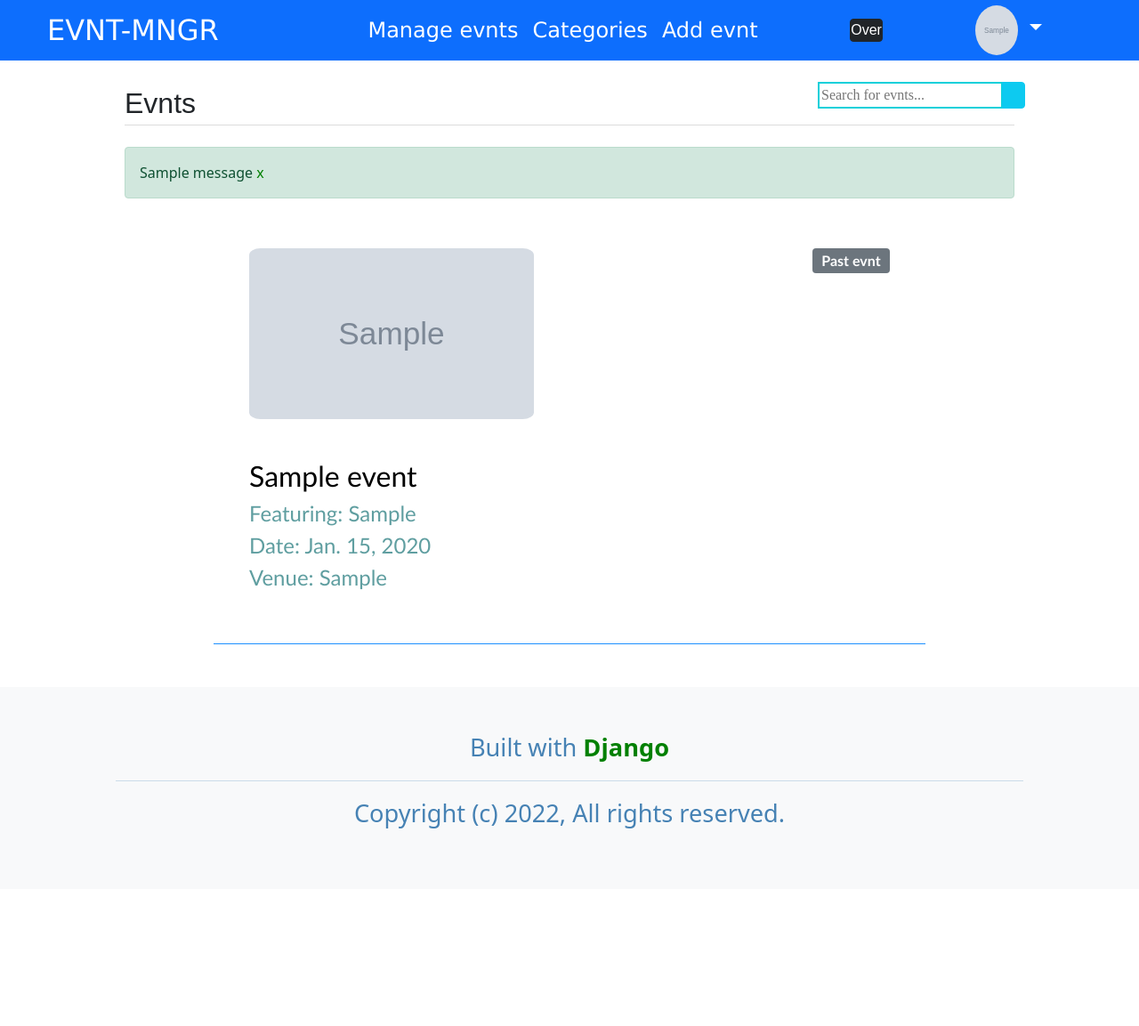
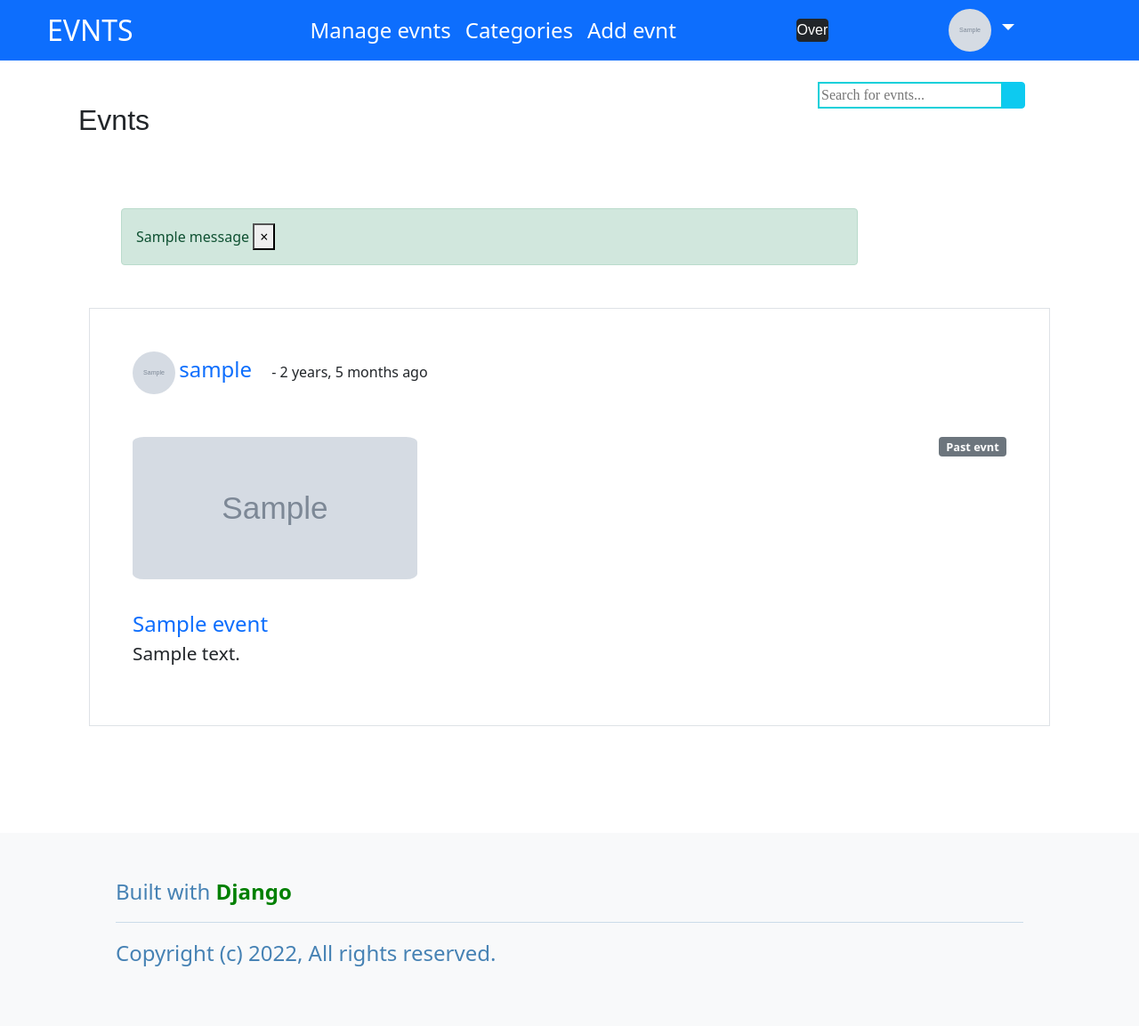
Before and after one commit to Klvxn/Evnts, a Django app: page /home/ in a window 1280 px wide. Shown: the whole page at 89% size. Before the commit the page ends 931 px from the top, so only its background shows below. Run offline with Django 4.2, Linux system fonts and the light colour scheme; a user stored in the database is signed in; tables that the repository leaves empty hold one stand-in row (values such as "Sample post"); grey boxes marked "Sample" are stand-in pictures; one stand-in notice (Sample message) is shown; some libraries are stand-ins or nearby versions.

Commit message:
redesign -1

```diff
--- a/Evnts/settings.py
+++ b/Evnts/settings.py
@@ -21,7 +21,7 @@ BASE_DIR = Path(__file__).resolve().parent.parent
 # See https://docs.djangoproject.com/en/4.0/howto/deployment/checklist/
 
 # SECURITY WARNING: keep the secret key used in production secret!
-SECRET_KEY = "django-insecure-!0&g*o(9$=jy-d1zqyjh*d%)^d9*%f*^9n#5!eg3p-sg*-iie-"
+SECRET_KEY = "safe-space"
 
 # SECURITY WARNING: don't run with debug turned on in production!
 DEBUG = True
--- a/accounts/templates/register.html
+++ b/accounts/templates/register.html
@@ -4,7 +4,7 @@
 
 
 {% block title %}
-<h2 id="title" > Register </h2>
+<h2> Register </h2>
 {% endblock title %}
 
 
@@ -16,11 +16,11 @@
 {% if messages %}
     <div class="error-messages bg-danger">
         {% for messages in messages %}
-            {{messages}} <a href="" class="close">x</a>
+            {{ messages }} <a href="" class="close">x</a>
         {% endfor %}
     </div>
 {% endif %}
-<div style="text-align: center; font-size:1.5rem;"> Fill the form to register </div>
+
 <form enctype="multipart/form-data" method="post" action="" class="form-group">
     {% csrf_token %}
     {% bootstrap_form form %}
--- a/events/models.py
+++ b/events/models.py
@@ -66,6 +66,7 @@ class PublicEventManager(models.Manager):
 class Event(models.Model):
 
     user = models.ForeignKey(settings.AUTH_USER_MODEL, on_delete=models.CASCADE)
+    date_posted = models.DateTimeField(auto_now_add=True, null=True)
     event_list = models.ForeignKey(
         EventList, on_delete=models.PROTECT, null=True, blank=True
     )
@@ -79,7 +80,7 @@ class Event(models.Model):
     host = models.CharField(max_length=50, blank=True)
     special_guests = models.CharField(max_length=100, blank=True)
     venue = models.CharField(max_length=100)
-    date = models.DateTimeField()
+    date_of_event = models.DateTimeField()
     make_private = models.BooleanField(
         verbose_name="Make Private?",
         help_text="Do you want to keep this evnt from others?",
@@ -107,9 +108,10 @@ class Event(models.Model):
     def get_absolute_url_for_private_events(self):
         return reverse("events:private-event-detail", kwargs={"slug": self.slug})
 
+    @property
     def past_event(self):
         date = timezone.now().date()
-        if self.date.date() < date:
+        if self.date_of_event.date() < date:
             return True
 
 
--- a/events/templates/base.html
+++ b/events/templates/base.html
@@ -27,7 +27,7 @@
     <body>
         <nav class="navbar navbar-expand-md bg-primary">
 
-            <a class="navbar-brand px-5" href="{% url 'events:home'%}"> EVNT-MNGR </a>
+            <a class="navbar-brand px-5" href="{% url 'events:home'%}"> EVNTS </a>
 
             <button aria-controls="navbarCollapse" aria-expanded="false" aria-label="Toggle navigation" class="navbar-toggler bg-primary"
                     data-target="#navbarCollapse" data-toggle="collapse" type="button">
@@ -53,12 +53,12 @@
                             <div class="dropdown">
                                 <a class="nav-link mx-auto dropdown-toggle" data-bs-toggle="dropdown" data-toggle="dropdown" href=""
                                    id="userMenu" type="button">
-                                   {% if user.image %}
+                                    {% if user.image %}
                                         <img src="{{user.image.url}}" alt="">
                                     {% else %}
                                         <img src="/static/images/anon.png" alt="">
                                     {% endif %}
-                                     </a>
+                                </a>
                                 <ul class="dropdown-menu" aria-labelledby="userMenu">
                                     <li><a class="dropdown-item" href="{{user.get_absolute_url}}" >View profile </a></li>
                                     <div class="dropdown-divider"></div>
@@ -90,7 +90,7 @@
         </form>
         {% endblock %}
         <main>
-            <div class="container-fluid">
+            <div class="container-fluid p-4">
                 {% block title %} {% endblock %}
 
                 {% block content %}  {% endblock %}
--- a/events/templates/homepage.html
+++ b/events/templates/homepage.html
@@ -1,4 +1,5 @@
 {% extends 'base.html' %}
+
 
 {% block title %}
 <h2> Evnts </h2>
@@ -6,32 +7,43 @@
 
 
 {% block content %}
-<section>
 {% if messages %}
-        <div class="alert alert-success">
-            {% for messages in messages %}
-                {{messages}} <a href="" style="color:green;" class="close">x</a>
+    <div class="alert alert-success w-75 m-5" role="alert">
+        {% for message in messages %}
+            <span> {{ message }} </span>
+            <button type="button" class="close" data-dismiss="alert" aria-label="Close">
+                <span aria-hidden="true">&times;</span>
+            </button>
         {% endfor %}
     </div>
 {% endif %}
+
+<div class="container-fluid">
     {% for event in events %}
-        <div class="events-container">
+        <div class="p-5 mb-5 border">
+            <div id="posted-by" class="mb-5">
+                {% if event.user.image %}
+                    <img src="{{user.image.url}}" alt="My Avi" class="mb-0">
+                {% else %}
+                    <img src="/static/images/anon.png" alt="anon" class="mb-0">
+                {% endif %}
+                <span> <a href="{{ event.user.get_absolute_url }}"> {{ event.user }} </a> </span>
+                <span class="mx-3"> - {{ event.date_posted|timesince }} ago</span>
+            </div>
+
             {% if event.past_event %}
                 <p class="badge bg-secondary" id="badge"> Past evnt </p>
             {% endif %}
+
+            <div>
                 {% if event.image %}
-                <div>
                   <img src="{{event.image.url}}" alt="">
-                </div>
-            {% endif %} <br>
+                {% endif %}
+                <br>
                 <a href="{{event.get_absolute_url}}"> {{event}} </a>
-            <!--<span class="lol"> {{event.description|truncatechars:'150'}} </span> <br> --> <br>
-            <div>
-                <p>  {% if event.special_guests %} Featuring: {{event.special_guests}} <br> {% endif %}
-                    Date: {{event.date.date}} <br>
-                    Venue: {{event.venue}} </p>
+                <p> {{event.description|truncatewords:20}} </p>
             </div>
         </div>
     {% endfor %}
-</section>
+</div>
 {% endblock content %}
--- a/events/views.py
+++ b/events/views.py
@@ -68,7 +68,7 @@ class EventsListView(View):
     template_name = "homepage.html"
 
     def get(self, request):
-        events = Event.public.all().order_by("date")
+        events = Event.public.all().order_by("date_posted")
         context = {"events": events}
         return render(request, self.template_name, context)
 
@@ -82,9 +82,7 @@ class EventDetailView(View):
         event = get_event(slug)
         tags = event.tags.all()
         related_events = (
-            Event.objects.filter(tags__id__in=tags)
-            .exclude(id=event.id)
-            .order_by("date").distinct()
+            Event.objects.filter(tags__id__in=tags).exclude(id=event.id).order_by("date_posted").distinct()
         )
         form = self.form_class()
         comment_set = event.comments.all()
@@ -168,10 +166,7 @@ class PrivateEventDetailView(LoginRequiredMixin, View):
             event = Event.private.get(user=request.user, name=event)
             tags = event.tags.all()
             related_events =(
-                Event.objects.filter(tags__id__in=tags)
-                .exclude(id=event.id)
-                .order_by("date")
-                .distinct()
+                Event.objects.filter(tags__id__in=tags).exclude(id=event.id).order_by("date_posted").distinct()
             )
         else:
             return HttpResponseForbidden()
@@ -205,7 +200,8 @@ class AddEventView(LoginRequiredMixin, View):
             return redirect(event)
         else:
             messages.error(request, "Your evnt was not posted. Try again.")
-        return render(request, self.template_name, context={"form": form})
+        context = {"form": form}
+        return render(request, self.template_name, context)
 
 
 class EditEventView(LoginRequiredMixin, View):
@@ -237,9 +233,8 @@ class EditEventView(LoginRequiredMixin, View):
                 return redirect(edit)
             else:
                 messages.error(request, "Error while updating evnt.")
-            return render(
-                request, self.template_name, context={"form": form, "event": event}
-            )
+            context = {"form": form, "event": event}
+            return render(request, self.template_name, context)
         else:
             return HttpResponseForbidden()
 
--- a/pytest.ini
+++ b/pytest.ini
@@ -1,3 +1,3 @@
 [pytest]
-DJANGO_SETTINGS_MODULE = eventsApp.settings
+DJANGO_SETTINGS_MODULE = Evnts.settings
 python_files = tests.py
--- a/static/css/base.css
+++ b/static/css/base.css
@@ -3,17 +3,21 @@ body {
     padding: 0;
 }
 
-main{
-    margin-left: 10%;
-    margin-right: 10%;
+:root {
+    --font-size: 1.5rem;
 }
 
-a{
-    text-decoration: none;
+main{
+    margin: 0 5%;
 }
+
 
 h1, h2, h3, h4, h5{
     font-family: Muli, sans-serif;
+}
+
+a {
+    text-decoration: none;
 }
 
 a.btn{
@@ -40,7 +44,6 @@ a.btn{
 /* Nav bar  */
 .navbar{
     padding: 5px;
-    font-family: 'Lucida Grande', 'Lucida Sans Unicode', Geneva, Verdana, sans-serif;
 }
 
 nav a.navbar-brand{
@@ -83,7 +86,7 @@ div.dropdown li a{
 
 #userMenu img {
     width: 3rem;
-    height: 3.5rem;
+    height: 3rem;
     border-radius: 50%;
 }
 
@@ -91,11 +94,7 @@ div.dropdown li a{
 /*  Page title */
 h2 {
     font-family: sans-serif;
-    border-bottom: 1px solid gainsboro;
-    padding: 5px 0;
-    text-align: left;
-    margin: 0 auto;
-    margin-bottom: 1.5rem;
+    margin-bottom: 5rem;
 }
 
 #searchbar {
@@ -110,131 +109,82 @@ h2 {
 
 
 /* Index page. */
-.container {
+div.index {
     margin-top: 3rem;
     text-align: center;
 }
 
-img {
-    border-radius: 5%;
-    height: 18rem;
+div.index img {
+    height: 20rem;
     width: 20rem;
-    margin-top:0;
-    margin-bottom:0;
-    padding: 0;
 }
 
 figure {
     margin: 4rem;
 }
 
-figcaption{
-    font-size: 1.5rem;
+figcaption {
+    font-size: var(--font-size);
 }
 
 
 /* Events home page. */
-.events-container {
-    border-bottom: 0.1rem solid dodgerblue ;
-    margin-left: 10% ;
-    margin-right: 10% ;
-    padding:  40px;
-    font-family:'Gill Sans', 'Gill Sans MT', Calibri, 'Trebuchet MS', sans-serif;
-    background-color: white;
+#posted-by a {
+    font-size: var(--font-size);
 }
 
-.events-container a{
-    font-size: 2rem;
-    color: black;
+#posted-by img {
+    width: 3rem;
+    height: 3rem;
+    border-radius: 50%;
 }
 
-.events-container p {
-    font-size: 1.5rem;
-    color: cadetblue;
+.container-fluid a {
+    font-size: var(--font-size);
+}
+
+.container-fluid p {
+    font-size: 1.3rem;
 }
 
 #badge {
-    font-size: 1rem;
+    font-size: .8rem;
     color: white;
     float: right;
 }
 
-.events-container a.btn{
-    font-size: 1.2rem;
-}
-
-.events-container a.btn:hover{
-    color: white;
-    text-decoration:none;
-}
-
-.events-container a:hover{
-    color: #394ae8;
-    font-weight: normal;
-    text-decoration:none;
-}
-
-.events-container img{
+.container-fluid img {
     border-radius: 4%;
-    height: 12rem;
+    height: 10rem;
     width: 20rem;
-    margin-bottom: 1rem;
-}
-
-
-/* messages */
-.success-messages  {
-    font-size: x-large;
-    background-color: lightgreen ;
-    width: 100%;
-    text-align: left;
-    padding: 1rem ;
-    margin-bottom: 3rem;
-}
-
-.error-messages {
-    color:rgb(246, 192, 192);
-    font-size: x-large;
-    width: 100%;
-    text-align: left;
-    padding: 1rem ;
-    margin-bottom: 3rem;
-
-}
-
-.error-messages a{
-    float: right;
-    color: white;
+    margin-bottom: 2rem;
 }
 
 
 /* Events detail page. */
-#event a{
-    font-size: 1.5rem;
+.event-detail{
+    font-size: var(--font-size);
+    margin: 0 auto;
 }
 
-#event img{
-   border-radius: 1%;
+.event a {
+    font-size: var(--font-size);
+}
+
+.event img {
+    border-radius: 1%;
     height: 25rem;
     width:45rem;
     margin-top: 2rem;
     margin-bottom: 3rem;
 }
 
-.event-detail{
-    font-size: 1.5rem;
-    font-family:sans-serif;
-    font-weight: lighter;
-}
-
-.comments{
-    font-size: 22px;
+.comments {
     border: 1px solid lightgrey;
 }
 
-.comments i{
+.comments i {
     color: rgb(206, 209, 215);
-    font-size: large;
     margin-left: 3rem;
 }
 
@@ -249,23 +199,21 @@ textarea {
 .related .events ul{
     list-style: none;
     display: inline-flex;
+    justify-content: space-evenly;
 }
 
 .related img {
-    width: 16rem;
+    width: 15rem;
     height: 15rem;
     border-radius: 0;
 }
 
 
 /* Private Events page. */
-#sidenote{
+div.alert {
     width: fit-content;
     margin:0 auto;
-    border: 1px solid tomato;
-    padding: 0;
 }
-
 
 
 /* Categories page. */
@@ -278,7 +226,7 @@ textarea {
     font-size: 1.5rem;
 }
 
-.container-1 a:hover{
+.container-1 a:hover {
     color: black;
 }
 
@@ -298,29 +246,25 @@ textarea {
 
 
 /* User profile page. */
-.user{
+.user {
     font-size: 1.6rem;
     text-align: center;
 }
 
-.user a{
+.user a {
     font-size: 1.8rem;
 }
 
 
 /*  Forms. */
-form{
-    margin-left: 3%;
-    margin-right: 3%;
+form {
+    margin: 0 3%;
+
 }
 
-form.comment{
-    margin: 0 0 0 0;
+form.comment {
+    margin: 0 ;
     font-size: 13px;
-}
-
-h5{
-   counter-reset:none;
 }
 
 .form-group {
@@ -336,19 +280,16 @@ h5{
     font-size: 1.7rem;
 }
 
+
 /* Footer */
 footer{
-    font-size: 1.7rem;
-    position: sticky;
-    top: 0;
-    margin-bottom: 0;
-    height: auto;
+    font-size: var(--font-size);
+    bottom: 0;
     color:steelblue;
     align-items: center;
 }
 
-footer a{
+footer a {
     font-weight: bold;
     color: green;
-
 }
```
Also changed, not shown: accounts/templates/login.html (+3 -5 lines), accounts/templates/user_profile.html (+25 -16 lines), accounts/views.py (+8 -5 lines), events/admin.py (+5 -11 lines), events/templates/add_event.html (+8 -3 lines), events/templates/edit_event.html (+7 -3 lines), events/templates/event_detail.html (+42 -28 lines), events/templates/index.html (+6 -10 lines), events/templates/private_event_detail.html (+18 -22 lines), events/templates/private_events.html (+20 -14 lines). Lines whose indentation alone changed are shown as unchanged.
